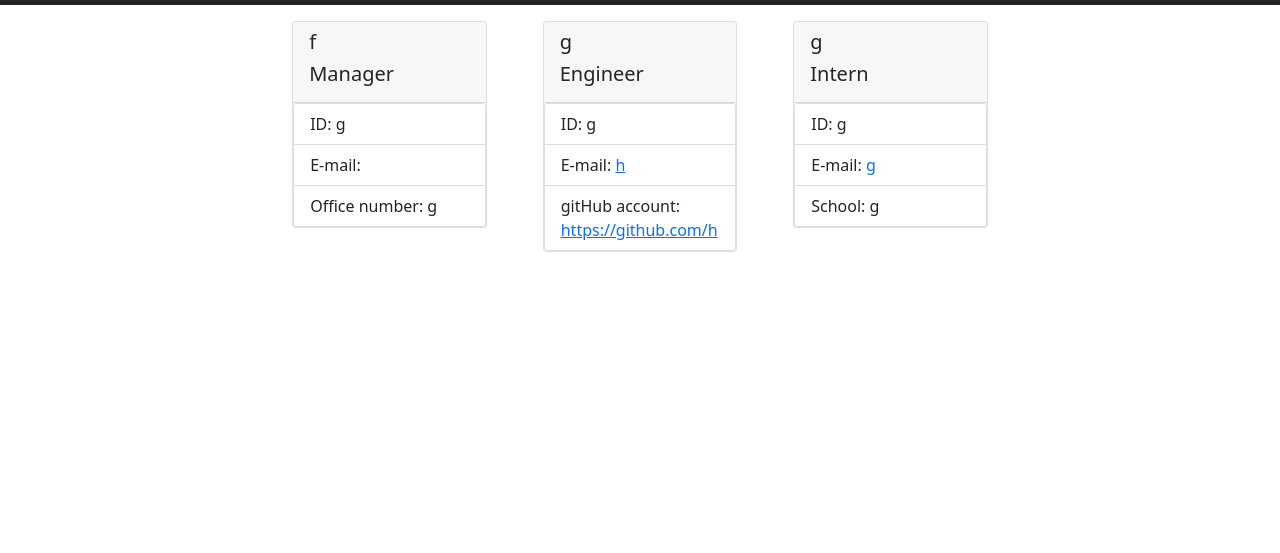
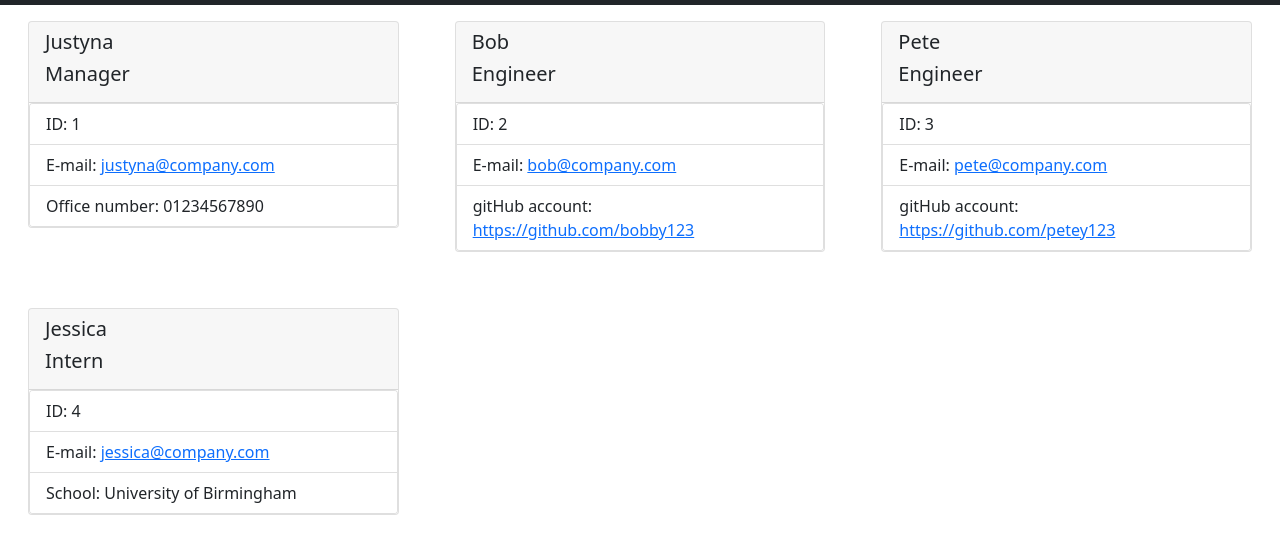
Before and after one commit to ivnkris/team-profile-generator, a website: page dist/index.html in a window 1280 px wide. Shown: the part 45-598 px from the top of the page. Drawn offline with nearby package versions, Linux system fonts and the light colour scheme.

Commit message:
added sample generated index.html file

```diff
--- a/dist/index.html
+++ b/dist/index.html
@@ -27,17 +27,17 @@
   <div class="col">
           <div class="card m-3">
             <div class="card-header">
-              <h5 class="card-title">f</h5>
+              <h5 class="card-title">Justyna</h5>
               <h5 class="card-title">Manager</h5>
             </div>
             <div class="card">
               <ul class="list-group list-group-flush">
-                <li class="list-group-item">ID: g</li>
+                <li class="list-group-item">ID: 1</li>
                 <li class="list-group-item">
                   E-mail:
-                  <a href="mailto:"></a>
+                  <a href="mailto:justyna@company.com">justyna@company.com</a>
                 </li>
-                <li class="list-group-item">Office number: g</li>
+                <li class="list-group-item">Office number: 01234567890</li>
               </ul>
             </div>
           </div>
@@ -46,20 +46,20 @@
     <div class="col">
             <div class="card m-3">
               <div class="card-header">
-                <h5 class="card-title">g</h5>
+                <h5 class="card-title">Bob</h5>
                 <h5 class="card-title">Engineer</h5>
               </div>
               <div class="card">
                 <ul class="list-group list-group-flush">
-                  <li class="list-group-item">ID: g</li>
+                  <li class="list-group-item">ID: 2</li>
                   <li class="list-group-item">
                     E-mail:
-                    <a href="mailto:h">h</a>
+                    <a href="mailto:bob@company.com">bob@company.com</a>
                   </li>
                   <li class="list-group-item">
                     gitHub account:
-                    <a href="https://github.com/h" , target="_blank"
-                      >https://github.com/h</a
+                    <a href="https://github.com/bobby123" , target="_blank"
+                      >https://github.com/bobby123</a
                     >
                   </li>
                 </ul>
@@ -70,18 +70,42 @@
     <div class="col">
             <div class="card m-3">
               <div class="card-header">
-                <h5 class="card-title">g</h5>
+                <h5 class="card-title">Pete</h5>
+                <h5 class="card-title">Engineer</h5>
+              </div>
+              <div class="card">
+                <ul class="list-group list-group-flush">
+                  <li class="list-group-item">ID: 3</li>
+                  <li class="list-group-item">
+                    E-mail:
+                    <a href="mailto:pete@company.com">pete@company.com</a>
+                  </li>
+                  <li class="list-group-item">
+                    gitHub account:
+                    <a href="https://github.com/petey123" , target="_blank"
+                      >https://github.com/petey123</a
+                    >
+                  </li>
+                </ul>
+              </div>
+            </div>
+          </div>
+
+    <div class="col">
+            <div class="card m-3">
+              <div class="card-header">
+                <h5 class="card-title">Jessica</h5>
                 <h5 class="card-title">Intern</h5>
               </div>
               <div class="card">
                 <ul class="list-group list-group-flush">
-                  <li class="list-group-item">ID: g</li>
+                  <li class="list-group-item">ID: 4</li>
                   <li class="list-group-item">
                     E-mail:
-                    <a href="mailto:g">g</a>
+                    <a href="mailto:jessica@company.com">jessica@company.com</a>
                   </li>
                   <li class="list-group-item">
-                    School: g
+                    School: University of Birmingham
                   </li>
                 </ul>
               </div>
```
